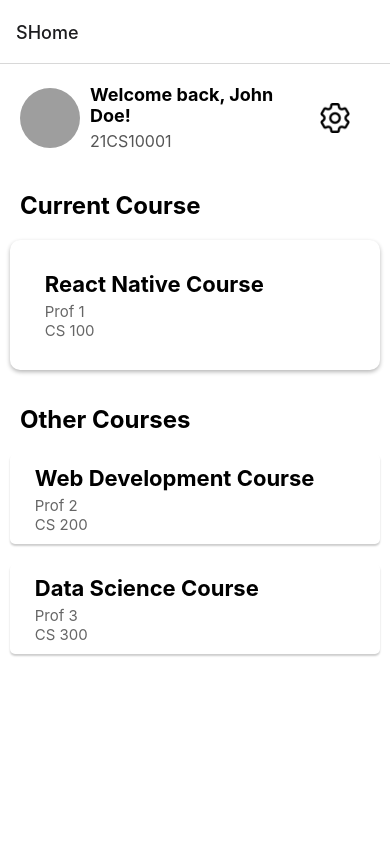
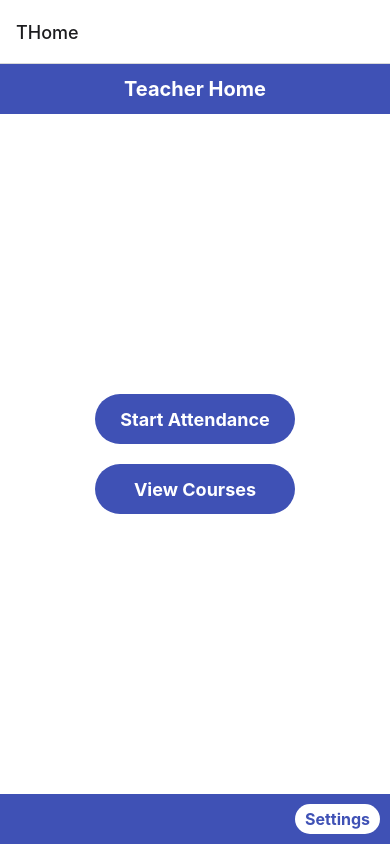
Before and after one commit to ashwinpra/attendance-application, a React Native app: screen /THome in a window 390 px wide. Built offline with nearby package versions, Linux system fonts and the light colour scheme; grey boxes are pictures that could not be loaded.

Commit message:
Added TeacherHome, Settings and Courses

```diff
--- a/App.tsx
+++ b/App.tsx
@@ -1,17 +1,23 @@
 import { NavigationContainer } from "@react-navigation/native";
 import { createNativeStackNavigator } from "@react-navigation/native-stack";
 import React from "react";
-import { ThemeProvider, Button, createTheme } from '@rneui/themed';
+import { ThemeProvider, Button, createTheme } from "@rneui/themed";
 import HomeScreen from "./app/screens/HomeScreen";
 import LoginScreen from "./app/screens/LoginScreen";
 import RegistrationScreen from "./app/screens/RegistrationScreen";
 import StudentHome from "./app/screens/StudentHome";
+import TeacherHome from "./app/screens/TeacherHome";
+import Courses from "./app/screens/Courses";
+import Settings from "./app/screens/Settings";
 
 type RootStackParamList = {
   Home: undefined; // undefined means that the screen doesn't take any params
   SHome: undefined; // undefined means that the screen
+  THome: undefined;
   Login: undefined;
   Register: undefined;
+  Courses: undefined;
+  Settings: undefined;
 };
 
 const Stack = createNativeStackNavigator<RootStackParamList>();
@@ -19,8 +25,9 @@ const Stack = createNativeStackNavigator<RootStackParamList>();
 export default function App() {
   return (
     <NavigationContainer>
-      <Stack.Navigator initialRouteName="SHome">
+      <Stack.Navigator initialRouteName="THome">
         <Stack.Screen name="SHome" component={StudentHome} />
+        <Stack.Screen name="THome" component={TeacherHome} />
         <Stack.Screen
           name="Home"
           component={HomeScreen}
@@ -31,6 +38,8 @@ export default function App() {
         />
         <Stack.Screen name="Login" component={LoginScreen} />
         <Stack.Screen name="Register" component={RegistrationScreen} />
+        <Stack.Screen name="Courses" component={Courses} />
+        <Stack.Screen name="Settings" component={Settings} />
       </Stack.Navigator>
     </NavigationContainer>
   );
--- /dev/null
+++ b/app/components/types.ts
@@ -0,0 +1,9 @@
+export type RootStackParamList = {
+    Home: undefined;
+    SHome: undefined;
+    THome: undefined;
+    Login: undefined;
+    Register: undefined;
+    Courses: undefined;
+    Settings: undefined;
+  };
--- /dev/null
+++ b/app/screens/Courses.tsx
@@ -0,0 +1,66 @@
+import React from 'react';
+import { StyleSheet, Text, View } from 'react-native';
+
+type Course = {
+  id: string;
+  name: string;
+  instructor: string;
+};
+
+const coursesData: Course[] = [
+  {
+    id: '1',
+    name: 'Introduction to Computer Science',
+    instructor: 'John Smith',
+  },
+  {
+    id: '2',
+    name: 'Data Structures and Algorithms',
+    instructor: 'Jane Doe',
+  },
+];
+
+const Courses: React.FC = () => {
+  return (
+    <View style={styles.container}>
+      <Text style={styles.title}>Courses</Text>
+      {coursesData.map((course) => (
+        <View key={course.id} style={styles.courseContainer}>
+          <Text style={styles.courseName}>{course.name}</Text>
+          <Text style={styles.courseInstructor}>{course.instructor}</Text>
+        </View>
+      ))}
+    </View>
+  );
+};
+
+const styles = StyleSheet.create({
+  container: {
+    flex: 1,
+    alignItems: 'center',
+    justifyContent: 'center',
+  },
+  title: {
+    fontSize: 24,
+    fontWeight: 'bold',
+    marginBottom: 20,
+  },
+  courseContainer: {
+    backgroundColor: '#fff',
+    padding: 20,
+    borderRadius: 10,
+    marginBottom: 10,
+    width: '80%',
+  },
+  courseName: {
+    fontSize: 18,
+    fontWeight: 'bold',
+    marginBottom: 5,
+  },
+  courseInstructor: {
+    fontSize: 14,
+    color: '#888',
+  },
+});
+
+export default Courses;
--- /dev/null
+++ b/app/screens/Settings.tsx
@@ -0,0 +1,85 @@
+import React, { useState } from 'react';
+import { StyleSheet, Text, TextInput, TouchableOpacity, View } from 'react-native';
+
+interface Props {
+  navigation: any;
+}
+
+const Settings: React.FC<Props> = ({ navigation }) => {
+  const [currentPassword, setCurrentPassword] = useState('');
+  const [newPassword, setNewPassword] = useState('');
+
+  const handleChangePassword = () => {
+    // TODO: Implement password change functionality
+    console.log(`Changing password from ${currentPassword} to ${newPassword}`);
+    setCurrentPassword('');
+    setNewPassword('');
+  };
+
+  const handleLogout = () => {
+    // TODO: Implement logout functionality
+    console.log('Logging out');
+    navigation.popToTop();
+  };
+
+  return (
+    <View style={styles.container}>
+      <Text style={styles.title}>Change Password</Text>
+      <TextInput
+        style={styles.input}
+        value={currentPassword}
+        onChangeText={setCurrentPassword}
+        placeholder="Current Password"
+        secureTextEntry={true}
+      />
+      <TextInput
+        style={styles.input}
+        value={newPassword}
+        onChangeText={setNewPassword}
+        placeholder="New Password"
+        secureTextEntry={true}
+      />
+      <TouchableOpacity style={styles.button} onPress={handleChangePassword}>
+        <Text style={styles.buttonText}>Change Password</Text>
+      </TouchableOpacity>
+      <TouchableOpacity style={styles.button} onPress={handleLogout}>
+        <Text style={styles.buttonText}>Log Out</Text>
+      </TouchableOpacity>
+    </View>
+  );
+};
+
+const styles = StyleSheet.create({
+  container: {
+    flex: 1,
+    justifyContent: 'center',
+    alignItems: 'center',
+    backgroundColor: '#F5FCFF',
+  },
+  title: {
+    fontSize: 20,
+    fontWeight: 'bold',
+    marginBottom: 20,
+  },
+  input: {
+    width: '80%',
+    height: 40,
+    padding: 10,
+    borderWidth: 1,
+    borderColor: '#ccc',
+    marginBottom: 20,
+  },
+  button: {
+    width: '80%',
+    padding: 10,
+    backgroundColor: '#3498db',
+    alignItems: 'center',
+    marginBottom: 10,
+  },
+  buttonText: {
+    color: '#fff',
+    fontWeight: 'bold',
+  },
+});
+
+export default Settings;
--- /dev/null
+++ b/app/screens/TeacherHome.tsx
@@ -0,0 +1,106 @@
+import React from "react";
+import { View, Text, StyleSheet, TouchableOpacity } from "react-native";
+import { useNavigation } from "@react-navigation/native";
+import { NavigationProp } from '@react-navigation/native';
+import { RootStackParamList }  from "../components/types";
+
+type Props = {
+  navigation: NavigationProp<RootStackParamList, 'THome'>;
+}
+
+const TeacherHome: React.FC<Props> = ({ navigation }) => {
+  //const navigation = useNavigation();
+
+  const startAttendance = () => {
+    // code to start attendance
+  };
+
+  const navigateToCourses = () => {
+    navigation.navigate("Courses");
+  };
+
+  const navigateToSettings = () => {
+    navigation.navigate("Settings");
+  };
+
+  return (
+    <View style={styles.container}>
+      <View style={styles.header}>
+        <Text style={styles.headerText}>Teacher Home</Text>
+      </View>
+      <View style={styles.content}>
+        <TouchableOpacity style={styles.button} onPress={startAttendance}>
+          <Text style={styles.buttonText}>Start Attendance</Text>
+        </TouchableOpacity>
+        <TouchableOpacity style={styles.button} onPress={navigateToCourses}>
+          <Text style={styles.buttonText}>View Courses</Text>
+        </TouchableOpacity>
+      </View>
+      <View style={styles.footer}>
+        <TouchableOpacity
+          style={styles.settingsButton}
+          onPress={navigateToSettings}
+        >
+          <Text style={styles.settingsButtonText}>Settings</Text>
+        </TouchableOpacity>
+      </View>
+    </View>
+  );
+};
+
+const styles = StyleSheet.create({
+  container: {
+    flex: 1,
+    backgroundColor: "#fff",
+  },
+  header: {
+    height: 50,
+    backgroundColor: "#3f51b5",
+    justifyContent: "center",
+    alignItems: "center",
+  },
+  headerText: {
+    color: "#fff",
+    fontSize: 20,
+    fontWeight: "bold",
+  },
+  content: {
+    flex: 1,
+    justifyContent: "center",
+    alignItems: "center",
+  },
+  button: {
+    width: 200,
+    height: 50,
+    backgroundColor: "#3f51b5",
+    borderRadius: 25,
+    justifyContent: "center",
+    alignItems: "center",
+    marginVertical: 10,
+  },
+  buttonText: {
+    color: "#fff",
+    fontSize: 18,
+    fontWeight: "bold",
+  },
+  footer: {
+    height: 50,
+    backgroundColor: "#3f51b5",
+    justifyContent: "center",
+    alignItems: "flex-end",
+    paddingRight: 10,
+  },
+  settingsButton: {
+    backgroundColor: "#fff",
+    borderRadius: 25,
+    paddingVertical: 5,
+    paddingHorizontal: 10,
+  },
+  settingsButtonText: {
+    color: "#3f51b5",
+    fontSize: 16,
+    fontWeight: "bold",
+  },
+});
+
+export default TeacherHome;
```
Also changed, not shown: app/screens/interface/StudentScreen.tsx (added, +26 -0 lines), app/screens/interface/AdminScreen.tsx (added), app/screens/interface/TeacherScreen.tsx (added).
